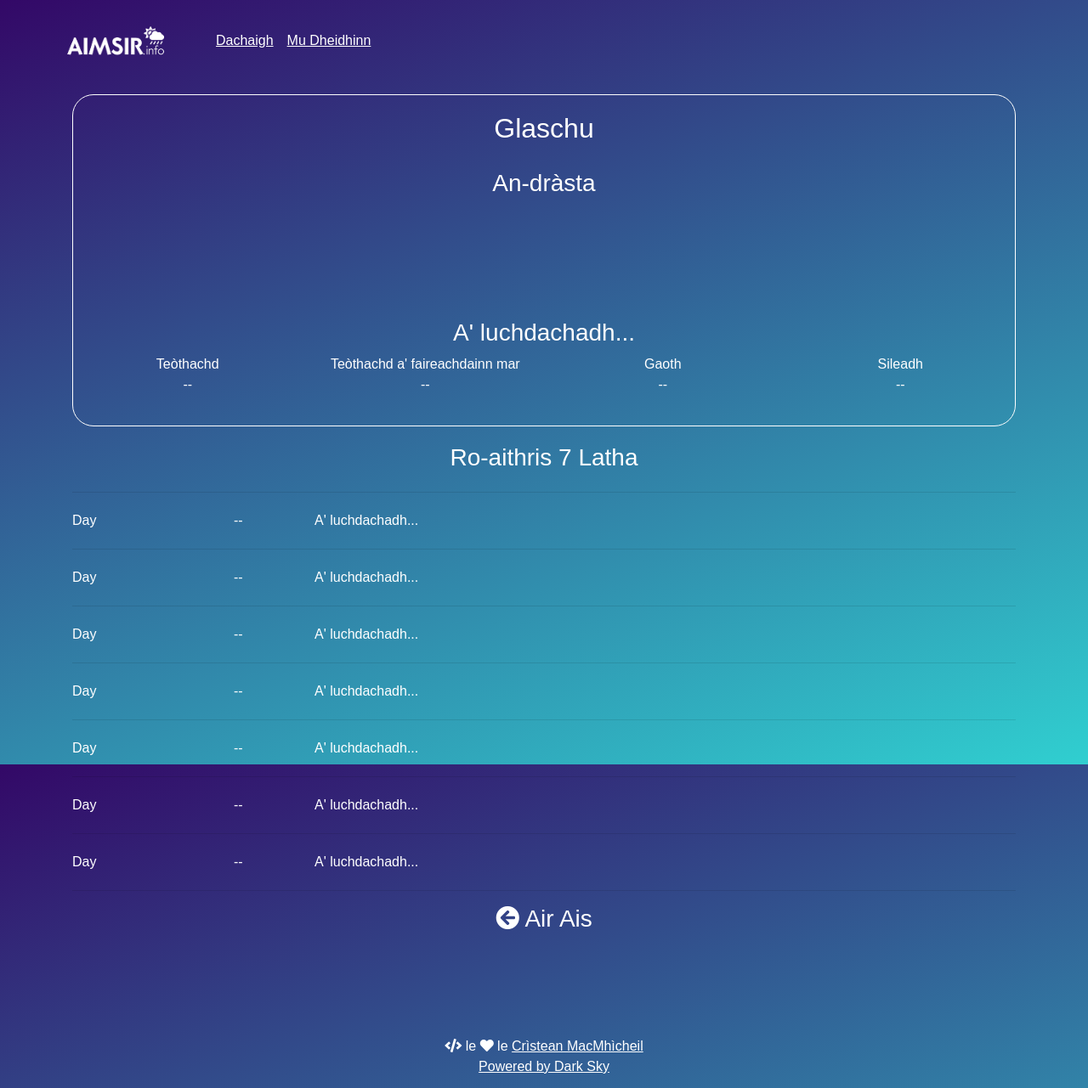
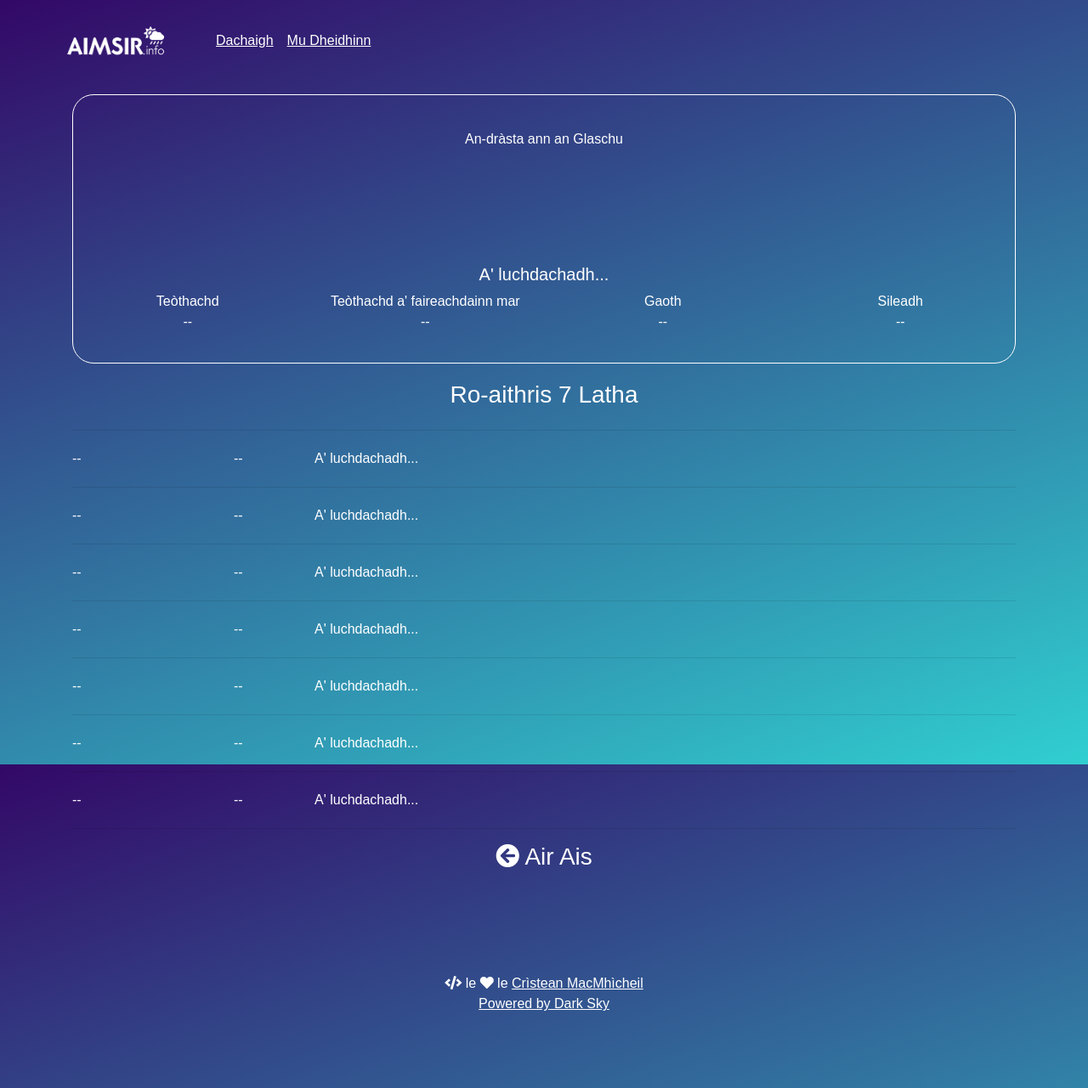
Before and after one commit to angeidheal/aimsir, a Jekyll site: the page built from baile/glaschu.html, in a window 1280 px wide. Shown: the whole page at 85% size. Built offline with Jekyll 4.4.1, drawn with Linux system fonts in a browser that asks for light colours; nearby versions of some CDN libraries; a script that is not in the unit is left out.

Commit message:
Update glaschu.html

```diff
--- a/baile/glaschu.html
+++ b/baile/glaschu.html
@@ -6,16 +6,15 @@
 
 <div class="container">
   <div class="current-weather">
-    <h2 class="location">Glaschu</h2>
-    <h3 class="section-header">An-dràsta</h3>
+    <p class="section-header">An-dràsta ann an Glaschu</p>
     <div class="row">
       <div class="col-md-12 weather-icon">
-        <canvas class="icon" width="128" height="128"></canvas>
+        <canvas class="icon" width="112" height="112"></canvas>
       </div>
     </div>
     <div class="row">
       <div class="col-md-12">
-        <h3 class="current-summary">A' luchdachadh...</h3>
+        <h5 class="current-summary">A' luchdachadh...</h5>
       </div>
     </div>
     <div class="row">
@@ -44,7 +43,7 @@
 
       <div class="row daily-summary day-1">
         <div class="col-md-2 day-1-day">
-          Day
+          --
         </div>
         <div class="col-md-1 day-1-temp">
           --
@@ -58,7 +57,7 @@
 
       <div class="row daily-summary day-2">
         <div class="col-md-2 day-2-day">
-          Day
+          --
         </div>
         <div class="col-md-1 day-2-temp">
           --
@@ -72,7 +71,7 @@
 
       <div class="row daily-summary day-3">
         <div class="col-md-2 day-3-day">
-          Day
+          --
         </div>
         <div class="col-md-1 day-3-temp">
           --
@@ -86,7 +85,7 @@
 
       <div class="row daily-summary day-4">
         <div class="col-md-2 day-4-day">
-          Day
+          --
         </div>
         <div class="col-md-1 day-4-temp">
           --
@@ -100,7 +99,7 @@
 
       <div class="row daily-summary day-5">
         <div class="col-md-2 day-5-day">
-          Day
+          --
         </div>
         <div class="col-md-1 day-5-temp">
           --
@@ -114,7 +113,7 @@
 
       <div class="row daily-summary day-6">
         <div class="col-md-2 day-6-day">
-          Day
+          --
         </div>
         <div class="col-md-1 day-6-temp">
           --
@@ -128,7 +127,7 @@
 
       <div class="row daily-summary day-7">
         <div class="col-md-2 day-7-day">
-          Day
+          --
         </div>
         <div class="col-md-1 day-7-temp">
           --
```
